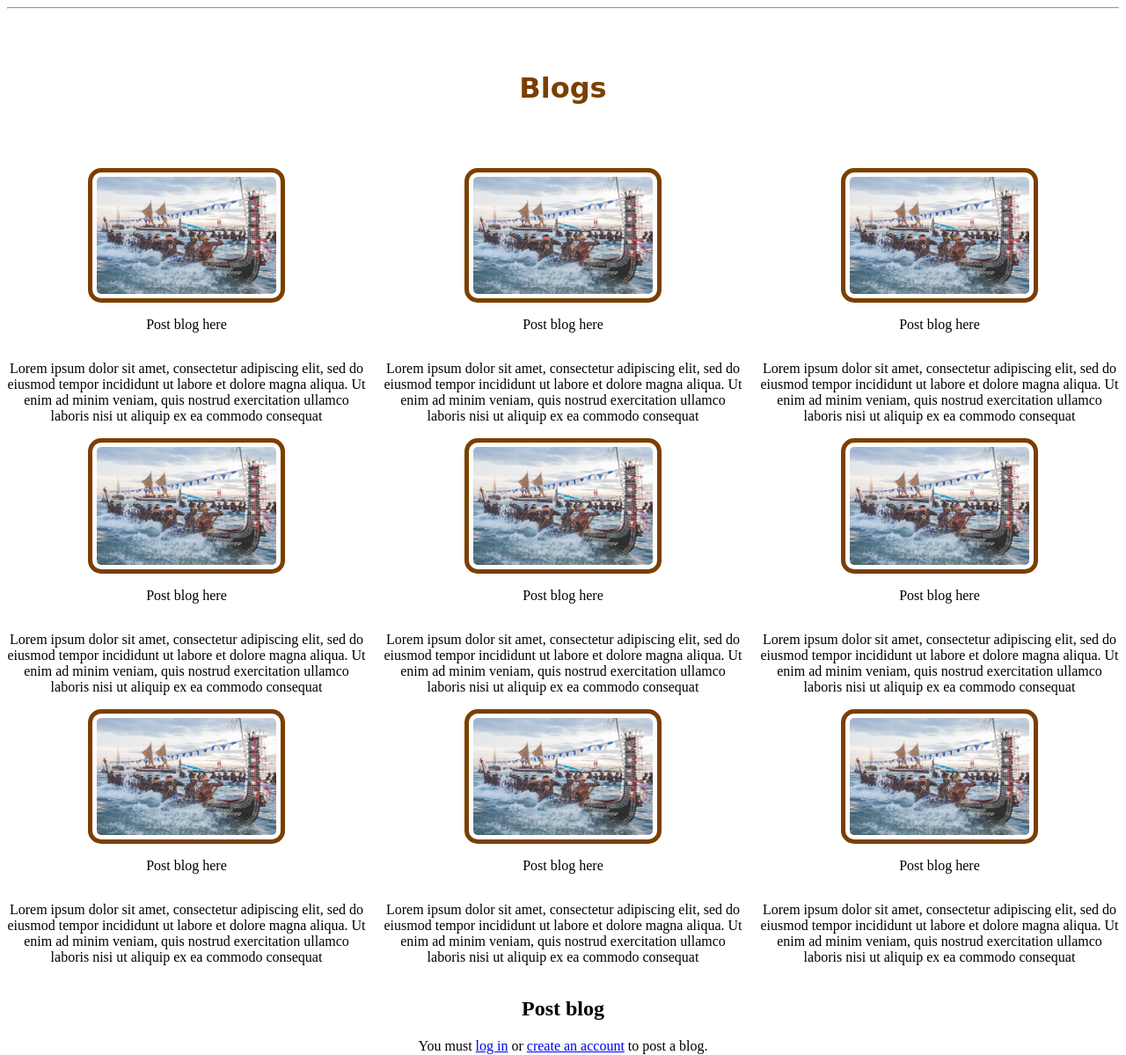
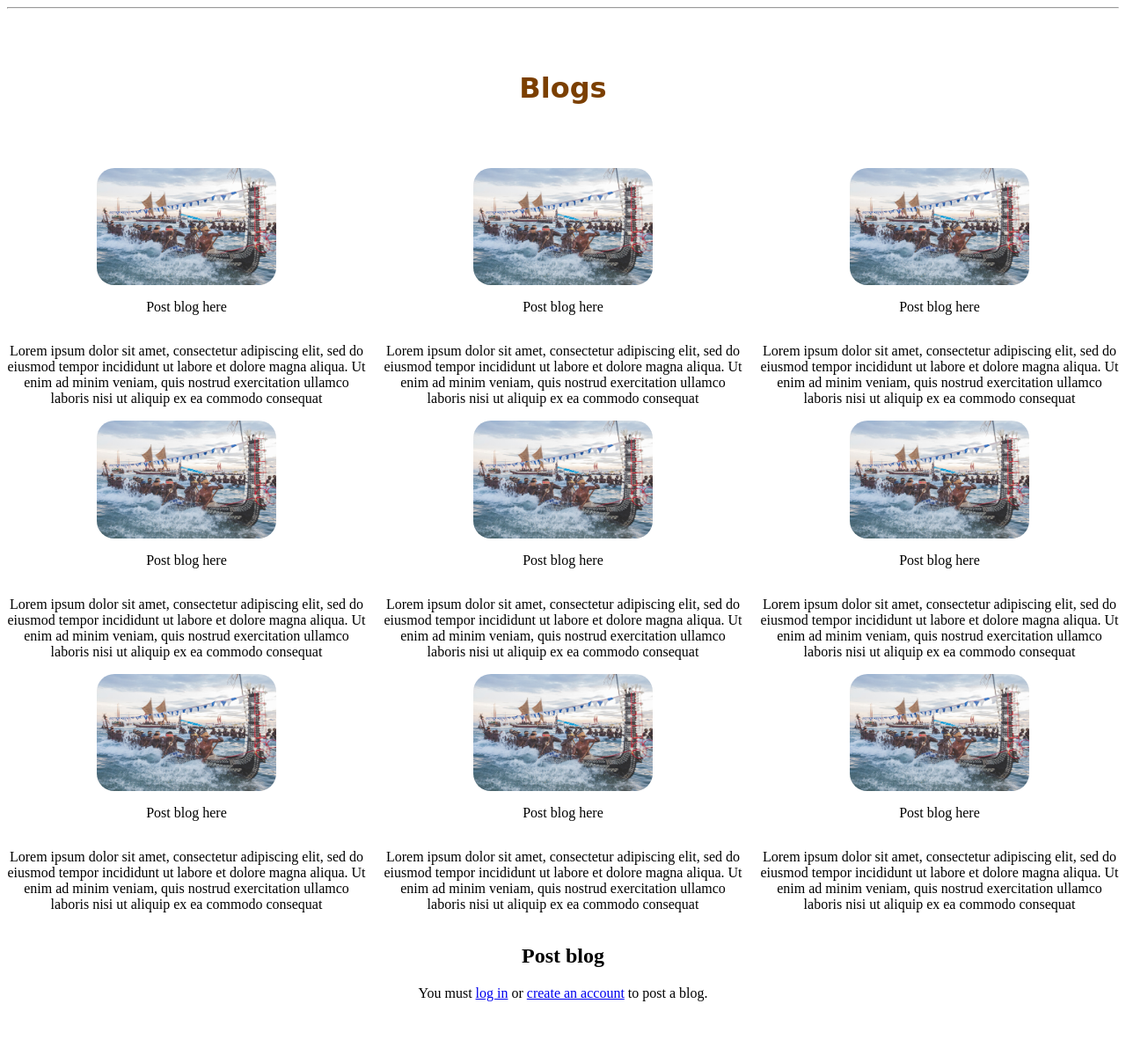
Before and after one commit to jedi24garcia/Pacifica_Project, a Django app: page /blogs/ in a window 1280 px wide. Shown: the part 188-1387 px from the top of the page at 88% size. Run offline with Django 5.2, Linux system fonts and the light colour scheme.

Commit message:
removed border colour for blog images

```diff
--- a/blogs/templates/blog_details.html
+++ b/blogs/templates/blog_details.html
@@ -7,35 +7,35 @@
 </div>
 <div class="blog-image-row">
     <div class="blog-image-containers">
-        <img src="{% static 'sample.jpg' %}" class="image" />
+        <img src="{% static 'sample.jpg' %}" class="blog-image" />
             <p>Post blog here</p>
             <p>Lorem ipsum dolor sit amet, consectetur adipiscing elit, sed do eiusmod tempor incididunt ut labore et dolore magna aliqua. Ut enim ad minim veniam, quis nostrud exercitation ullamco laboris nisi ut aliquip ex ea commodo consequat</p>
-        <img src="{% static 'sample.jpg' %}" class="image" />
+        <img src="{% static 'sample.jpg' %}" class="blog-image" />
             <p>Post blog here</p>
             <p>Lorem ipsum dolor sit amet, consectetur adipiscing elit, sed do eiusmod tempor incididunt ut labore et dolore magna aliqua. Ut enim ad minim veniam, quis nostrud exercitation ullamco laboris nisi ut aliquip ex ea commodo consequat</p>
-        <img src="{% static 'sample.jpg' %}" class="image" />
+        <img src="{% static 'sample.jpg' %}" class="blog-image" />
             <p>Post blog here</p>
             <p>Lorem ipsum dolor sit amet, consectetur adipiscing elit, sed do eiusmod tempor incididunt ut labore et dolore magna aliqua. Ut enim ad minim veniam, quis nostrud exercitation ullamco laboris nisi ut aliquip ex ea commodo consequat</p>
     </div>
     <div class="blog-image-containers">
-        <img src="{% static 'sample.jpg' %}" class="image" />
+        <img src="{% static 'sample.jpg' %}" class="blog-image" />
             <p>Post blog here</p>
             <p>Lorem ipsum dolor sit amet, consectetur adipiscing elit, sed do eiusmod tempor incididunt ut labore et dolore magna aliqua. Ut enim ad minim veniam, quis nostrud exercitation ullamco laboris nisi ut aliquip ex ea commodo consequat</p>
-        <img src="{% static 'sample.jpg' %}" class="image" />
+        <img src="{% static 'sample.jpg' %}" class="blog-image" />
             <p>Post blog here</p>
             <p>Lorem ipsum dolor sit amet, consectetur adipiscing elit, sed do eiusmod tempor incididunt ut labore et dolore magna aliqua. Ut enim ad minim veniam, quis nostrud exercitation ullamco laboris nisi ut aliquip ex ea commodo consequat</p>
-        <img src="{% static 'sample.jpg' %}" class="image" />
+        <img src="{% static 'sample.jpg' %}" class="blog-image" />
             <p>Post blog here</p>
             <p>Lorem ipsum dolor sit amet, consectetur adipiscing elit, sed do eiusmod tempor incididunt ut labore et dolore magna aliqua. Ut enim ad minim veniam, quis nostrud exercitation ullamco laboris nisi ut aliquip ex ea commodo consequat</p>
     </div>
     <div class="blog-image-containers">
-        <img src="{% static 'sample.jpg' %}" class="image" />
+        <img src="{% static 'sample.jpg' %}" class="blog-image" />
             <p>Post blog here</p>
             <p>Lorem ipsum dolor sit amet, consectetur adipiscing elit, sed do eiusmod tempor incididunt ut labore et dolore magna aliqua. Ut enim ad minim veniam, quis nostrud exercitation ullamco laboris nisi ut aliquip ex ea commodo consequat</p>
-        <img src="{% static 'sample.jpg' %}" class="image" />
+        <img src="{% static 'sample.jpg' %}" class="blog-image" />
             <p>Post blog here</p>
             <p>Lorem ipsum dolor sit amet, consectetur adipiscing elit, sed do eiusmod tempor incididunt ut labore et dolore magna aliqua. Ut enim ad minim veniam, quis nostrud exercitation ullamco laboris nisi ut aliquip ex ea commodo consequat</p>
-        <img src="{% static 'sample.jpg' %}" class="image" />
+        <img src="{% static 'sample.jpg' %}" class="blog-image" />
             <p>Post blog here</p>
             <p>Lorem ipsum dolor sit amet, consectetur adipiscing elit, sed do eiusmod tempor incididunt ut labore et dolore magna aliqua. Ut enim ad minim veniam, quis nostrud exercitation ullamco laboris nisi ut aliquip ex ea commodo consequat</p>
     </div>
--- a/static/css/base.css
+++ b/static/css/base.css
@@ -308,3 +308,9 @@ footer {
   text-align: center;
   max-width: 40%;
 }
+
+.blog-image {
+  border-radius: 20px;
+  height: auto;
+  width: 50%;
+}
```
